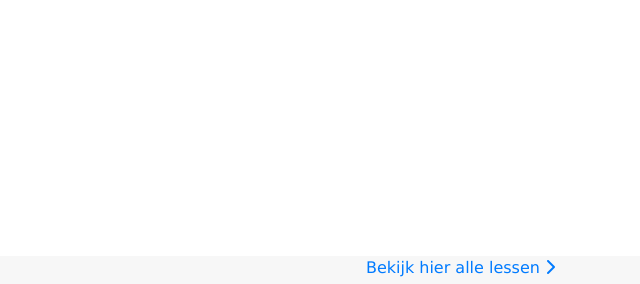
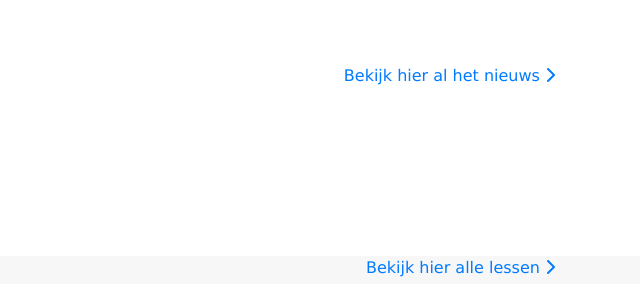
Before and after one commit to hgjd/opengym, a Django app: template opengym/templates/opengym/landing.html in a window 1280 px wide. Shown: the part 592-876 px from the top of the page, without its empty margins (640-1280 px from the left). Run offline with Django 3.2, Linux system fonts and the light colour scheme; the template is opened without the code that fills it, so the values that code supplies are empty; some libraries are stand-ins or nearby versions.

Commit message:
show lessons for logged in teacher on calendar

```diff
--- a/coursemanaging/models.py
+++ b/coursemanaging/models.py
@@ -107,6 +107,9 @@ class Course(models.Model):
     def user_is_subscribed(self, user):
         return self.students.filter(id=user.id).exists()
 
+    def user_is_teacher(self, user):
+        return self.teachers.filter(id=user.id).exists()
+
 
 class Session(models.Model):
     course = models.ForeignKey(Course, related_name='sessions', default=1, blank=True)
--- a/coursemanaging/session_calendar.py
+++ b/coursemanaging/session_calendar.py
@@ -25,6 +25,9 @@ class SessionCalendar(HTMLCalendar):
                 for session in self.session_list[day]:
 
                     li_cssclass = None
+                    if session.course.user_is_teacher(self.user):
+                        li_cssclass = 'course-teacher'
+
                     if session.course.user_is_subscribed(self.user):
                         li_cssclass = 'course-subscribed'
 
--- a/coursemanaging/templates/coursemanaging/news.html
+++ b/coursemanaging/templates/coursemanaging/news.html
@@ -24,9 +24,13 @@
             </ul>
         </div>
         <main class="w-100 p-3 news-item" role="main">
+            {% if news_item %}
             <h1>{{news_item.title}}</h1>
             <h2>{{news_item.short_text}}</h2>
             <p>{{news_item.text}}</p>
+            {% else %}
+            <h2>Kies rechts een nieuws bericht</h2>
+            {% endif %}
         </main>
     </div>
 </div>
--- a/opengym/static/opengym/style.css
+++ b/opengym/static/opengym/style.css
@@ -179,6 +179,10 @@ background : green;
 background : yellow;
 }
 
+.course-teacher{
+background : brown;
+}
+
 
 /* CUSTOMIZE THE CAROUSEL
 -------------------------------------------------- */
@@ -206,6 +210,9 @@ background : yellow;
   height: 32rem;
 }
 
+/* Timeslots */
 .course-create {
     float : right;
 }
+
+/*
--- a/opengym/templates/opengym/landing.html
+++ b/opengym/templates/opengym/landing.html
@@ -102,6 +102,10 @@
             <span class="carousel-control-next-icon" aria-hidden="true"></span>
             <span class="sr-only">Next</span>
         </a>
+    </div>
+    <div class="container">
+        <a class="float-right" href="{% url 'coursemanaging:news' %}">Bekijk hier al het nieuws <span
+                class="fa fa-chevron-right"></span></a>
     </div>
 </section>
 
```
Also changed, not shown: coursemanaging/templates/coursemanaging/courses-user.html (+3 -4 lines).
